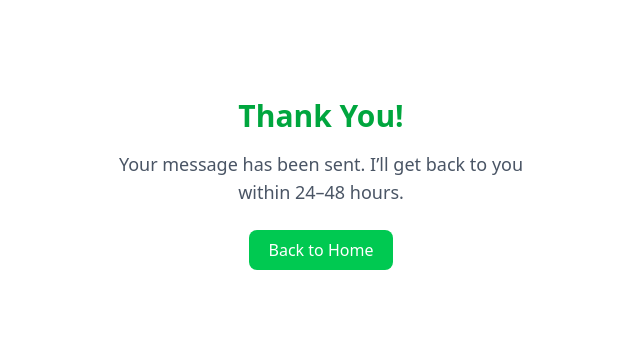
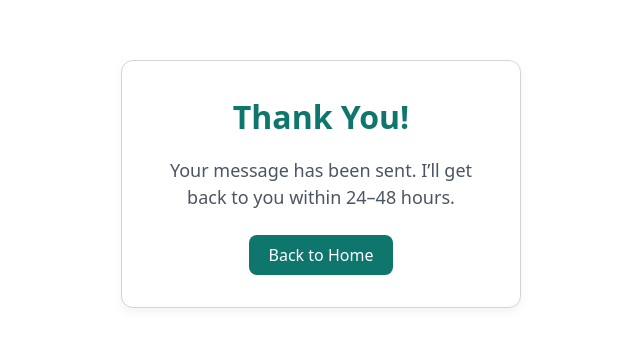
Before and after one commit to Faith-600/My-Portfolio, a React (Vite) app: page /thankyou in a window 1280 px wide. Shown: the part 216-562 px from the top of the page, without its empty margins (319-959 px from the left). Built offline with nearby package versions, Linux system fonts and the light colour scheme.

Commit message:
customised my thank you page

```diff
--- a/src/Component/Contact.jsx
+++ b/src/Component/Contact.jsx
@@ -1,7 +1,41 @@
+import React, { useState } from 'react';
 import { FiMail } from 'react-icons/fi'
 import { FaGithub, FaLinkedin } from 'react-icons/fa'
+import { useNavigate } from 'react-router-dom';
 
 function Contact() {
+  const navigate = useNavigate();
+  const [isSubmitting, setIsSubmitting] = useState(false);
+
+  const handleSubmit = async (e) => {
+    e.preventDefault();
+    setIsSubmitting(true);
+
+    const form = e.target;
+    const formData = new FormData(form);
+
+    try {
+      const response = await fetch(form.action, {
+        method: 'POST',
+        body: formData,
+        headers: {
+          Accept: 'application/json',
+        },
+      });
+
+      if (response.ok) {
+        navigate('/thankyou'); // Redirect to ThankYou page
+      } else {
+        console.error('Form submission failed:', response.statusText);
+        alert('Failed to send message. Please try again.');
+      }
+    } catch (error) {
+      console.error('Error:', error);
+      alert('An error occurred. Please try again.');
+    } finally {
+      setIsSubmitting(false);
+    }
+  };
   return (
     <div>
       <section className="contact-section">
@@ -10,6 +44,7 @@ function Contact() {
           className="contact-form"
           action="https://formspree.io/f/mdkzkaeg"
           method="POST"
+          onSubmit={handleSubmit}
         >
 
             <input
@@ -39,8 +74,12 @@ function Contact() {
             required
             className="contact-textarea"
           ></textarea>
-          <button type="submit" className="contact-button">
-            Send Message
+         <button
+            type="submit"
+            className="contact-button"
+            disabled={isSubmitting}
+          >
+            {isSubmitting ? 'Sending...' : 'Send Message'}
           </button>
         </form>
 
--- a/src/Component/Thankyou.jsx
+++ b/src/Component/Thankyou.jsx
@@ -1,22 +1,19 @@
 
- function ThankYou() {
+
+function ThankYou() {
   return (
-    <div className="min-h-screen flex items-center justify-center bg-white px-6">
-      <div className="text-center max-w-md">
-        <h1 className="text-3xl font-bold text-green-600 mb-4">
-          Thank You!
-        </h1>
-        <p className="text-gray-600 text-lg mb-6">
+    <div className="thankyou-container">
+      <div className="thankyou-box">
+        <h1 className="thankyou-heading">Thank You!</h1>
+        <p className="thankyou-message">
           Your message has been sent. I’ll get back to you within 24–48 hours.
         </p>
-        <a
-          href="/"
-          className="inline-block bg-green-500 text-white px-5 py-2 rounded-lg hover:bg-green-600 transition"
-        >
+        <a href="/" className="back-home-btn">
           Back to Home
         </a>
       </div>
     </div>
   );
 }
-export default ThankYou
+
+export default ThankYou;
--- a/src/index.css
+++ b/src/index.css
@@ -396,6 +396,56 @@ font-family: 'Times New Roman', Times, serif;
 }
 
 
+/* Thank you page */
+
+
+.thankyou-container {
+  min-height: 100vh;
+  display: flex;
+  align-items: center;
+  justify-content: center;
+  background-color: white;
+  padding: 1.5rem;
+}
+
+.thankyou-box {
+    text-align: center;
+  max-width: 400px;
+  padding: 2rem;
+  border: 1px solid #d1d5db;
+  border-radius: 0.75rem;
+  box-shadow: 0 4px 10px rgba(0, 0, 0, 0.05);
+  background-color: #ffffff;
+}
+
+.thankyou-heading {
+  font-size: 2rem;
+  font-weight: bold;
+  color: #0f766e;
+  margin-bottom: 1rem;
+}
+
+.thankyou-message {
+  font-size: 1.125rem;
+  color: #4b5563;
+  margin-bottom: 1.5rem;
+}
+
+.back-home-btn {
+  display: inline-block;
+  background-color: #0f766e;
+  color: white;
+  padding: 0.5rem 1.25rem;
+  border-radius: 0.5rem;
+  text-decoration: none;
+  transition: background-color 0.3s ease;
+}
+
+.back-home-btn:hover {
+  background-color: #0f766e;
+}
+
+
 @media (max-width: 640px) {
   .picturediv {
     width: 300px;
```
